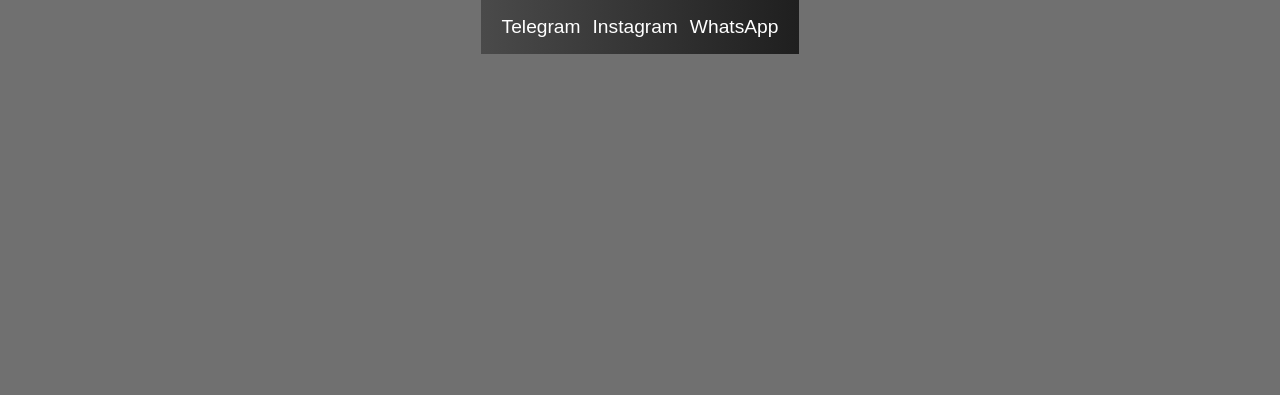
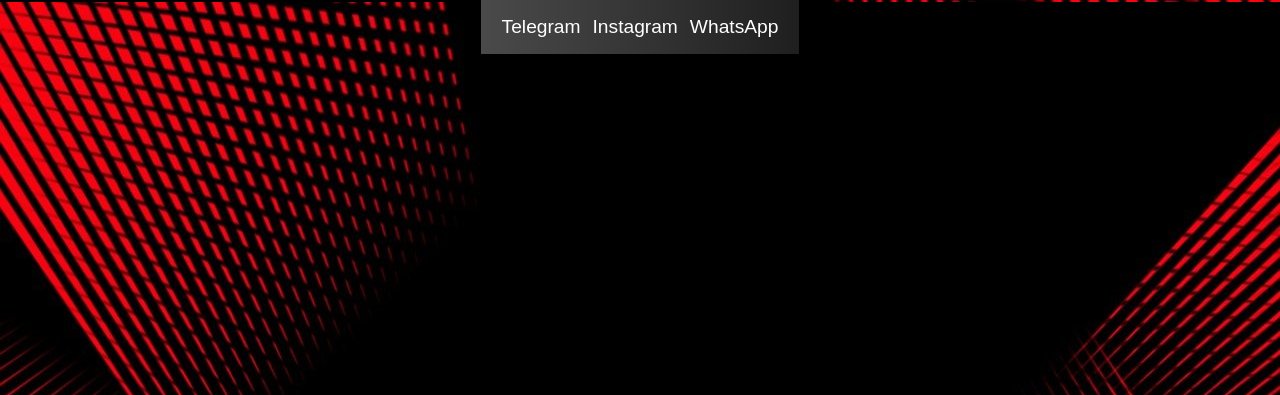
Before and after one commit to Janpie47/Janpie47.github.io, a plain HTML site: page index.html in a window 1280 px wide. Shown: the top 395 px of the page. Drawn offline with Linux system fonts and the light colour scheme; files whose address does not match are found by name.

Commit message:
Add files via upload

```diff
--- a/index.html
+++ b/index.html
@@ -9,7 +9,7 @@
             margin: 0;
             padding: 0;
             font-family: Arial, sans-serif;
-            background-image: url('abstract-1891289_1280.jpg'); abstract-1891289_1280.jpg
+            background-image: url('E:\N.F.T.A WEB\index\abstract-1891289_1280.jpg'); abstract-1891289_1280.jpg
             background-size: cover;
             background-position: center;
             color: #333;
```
